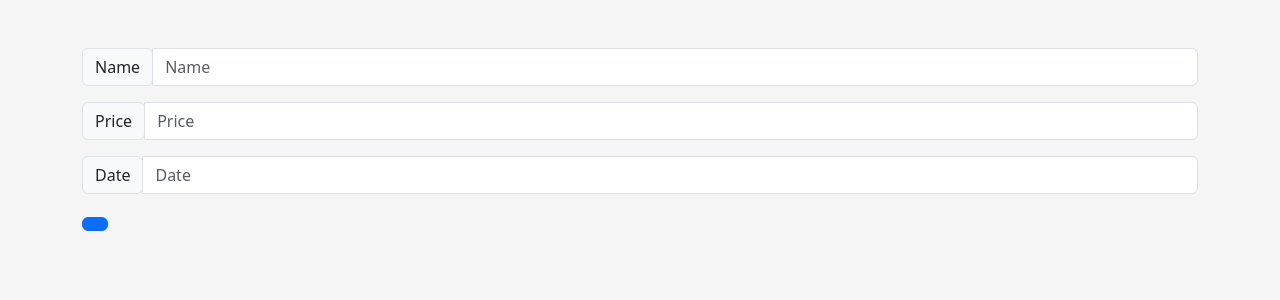
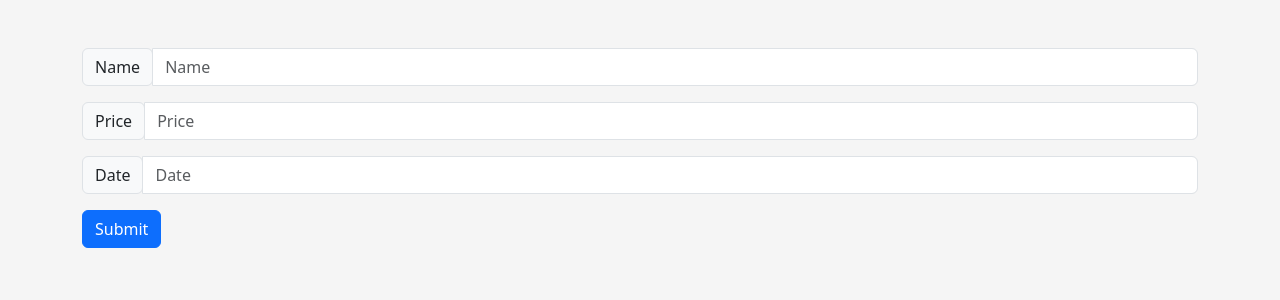
Before and after one commit to spoiltcheese/Expense-App, a React (Vite) app: page / in a window 1280 px wide. Shown: the top 300 px of the page. Built offline with nearby package versions, Linux system fonts and the light colour scheme.

Commit message:
removed redundant code

```diff
--- a/src/App.jsx
+++ b/src/App.jsx
@@ -2,16 +2,10 @@ import React from "react";
 import Input from "./components/Input";
 import Button from "./components/Button";
 import Form from "./components/Form";
+import { useState } from "react";
 
 function App() {
-  return (
-    <Form>
-      <Input label="Name" />
-      <Input label="Price" />
-      <Input label="Date" />
-      <Button label="Submit" />
-    </Form>
-  );
+  return <Form></Form>;
 }
 
 export default App;
--- a/src/components/Button.jsx
+++ b/src/components/Button.jsx
@@ -3,7 +3,9 @@ import React from "react";
 const Button = (props) => {
   return (
     <div>
-      <button className="btn btn-primary">{props.label}</button>
+      <button className="btn btn-primary" onClick={props.onClick}>
+        {props.label}{" "}
+      </button>
     </div>
   );
 };
--- a/src/components/Form.jsx
+++ b/src/components/Form.jsx
@@ -1,14 +1,21 @@
 import React from "react";
 import Input from "./Input";
 import Button from "./Button";
+import { useState } from "react";
 
 const Form = () => {
+  const [items, setItems] = useState([{}]);
+
+  const handleAddItem = () => {
+    setItems([...items, {}]);
+  };
+
   return (
     <div className="container mt-5">
       <Input label="Name" />
       <Input label="Price" />
       <Input label="Date" />
-      <Button />
+      <Button label="Submit" />
     </div>
   );
 };
--- a/src/components/Input.jsx
+++ b/src/components/Input.jsx
@@ -11,6 +11,7 @@ const Input = (props) => {
         placeholder={props.label}
         aria-label={props.label}
         aria-describedby="basic-addon1"
+        value={props.value}
       />
     </div>
   );
```
